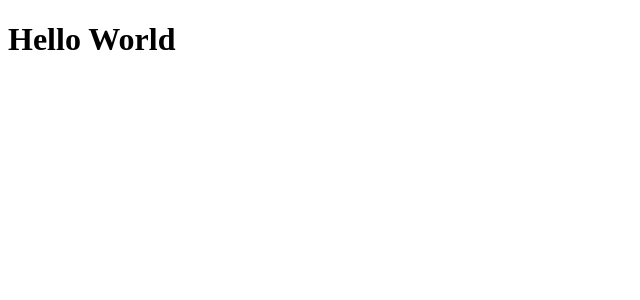
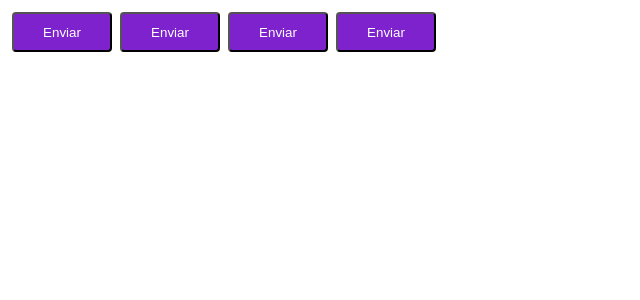
Before and after one commit to italoOliveira-dev/reactjs-timer, a React (Vite) app: page / in a window 1280 px wide. Shown: the top 300 px of the page, without its empty margins (0-640 px from the left). Built offline with nearby package versions, Linux system fonts and the light colour scheme.

Commit message:
chore: :lipstick: configurando temas e tipagem de temas

```diff
--- a/src/App.tsx
+++ b/src/App.tsx
@@ -1,7 +1,14 @@
+import { ThemeProvider } from 'styled-components';
+import { Button } from './components/Button';
+import { defaultTheme } from './styles/themes/default';
+
 export function App() {
   return (
-    <>
-      <h1>Hello World</h1>
-    </>
+    <ThemeProvider theme={defaultTheme}>
+      <Button />
+      <Button />
+      <Button />
+      <Button />
+    </ThemeProvider>
   );
 }
--- /dev/null
+++ b/src/components/Button.style.ts
@@ -0,0 +1,12 @@
+import styled from 'styled-components';
+
+export const ButtonContainer = styled.button`
+  width: 100px;
+  height: 40px;
+
+  border-radius: 4px;
+  margin: 4px;
+
+  background-color: ${(props) => props.theme.primary};
+  color: ${(props) => props.theme.white};
+`;
--- /dev/null
+++ b/src/components/Button.tsx
@@ -0,0 +1,5 @@
+import { ButtonContainer } from './Button.style';
+
+export function Button() {
+  return <ButtonContainer>Enviar</ButtonContainer>;
+}
--- /dev/null
+++ b/src/styles/themes/default.ts
@@ -0,0 +1,5 @@
+export const defaultTheme = {
+  white: '#FFFFFF',
+  primary: '#7e22ce',
+  second: 'orange',
+};
```
Also changed, not shown: src/@types/styled.d.ts (added, +9 -0 lines).
